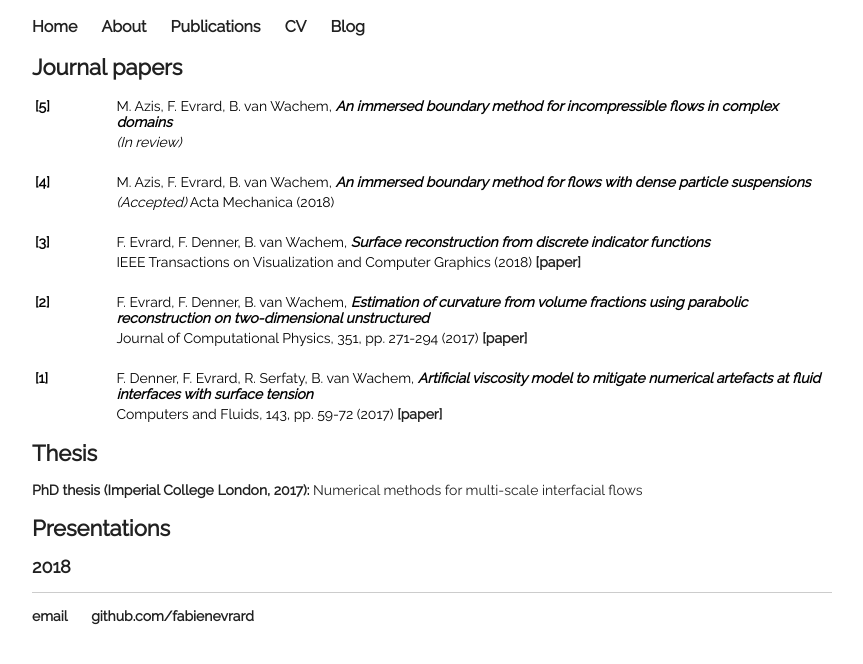
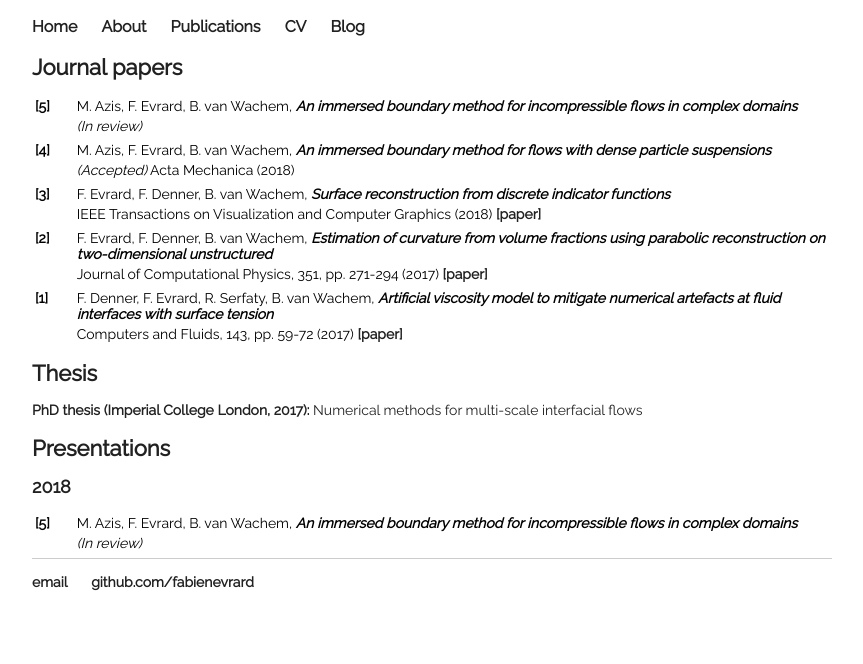
Before and after one commit to fabienevrard/fabienevrard.github.io, a Jekyll site: the page built from publications/index.html, in a window 1280 px wide. Shown: the top 664 px of the page, without its empty margins (208-1071 px from the left). Built offline with Jekyll 4.4.1, drawn with Linux system fonts in a browser that asks for light colours.

Commit message:
Update index.html

```diff
--- a/publications/index.html
+++ b/publications/index.html
@@ -6,8 +6,8 @@ title: Publications and talks
 	<h1>Journal papers</h1>
 
 	 <table style="width:100%; vertical-align: top; text-align: left;">
-		 <col width=10%>
-		 <col width=90%>
+		 <col width=5%>
+		 <col width=95%>
 		 <tr>
 			 <td><b>[5]</b></td>
 			 <td>M. Azis, F. Evrard, B. van Wachem, <i><b>An immersed boundary method for incompressible flows in complex domains</b></i></td>
@@ -16,7 +16,7 @@ title: Publications and talks
 			 <td></td>
 			 <td><i>(In review)</i></td>
 		 </tr>
-		 <tr><td><br></td><td><br></td></tr>
+		 <tr><td></td><td></td></tr>
 		 <tr>
 			 <td><b>[4]</b></td>
 			 <td>M. Azis, F. Evrard, B. van Wachem, <i><b>An immersed boundary method for flows with dense particle suspensions</b></i></td>
@@ -25,7 +25,7 @@ title: Publications and talks
 			 <td></td>
 			 <td><i>(Accepted)</i> Acta Mechanica (2018)</td>
 		 </tr>
-		 <tr><td><br></td><td><br></td></tr>
+		 <tr><td></td><td></td></tr>
 		 <tr>
 			 <td><b>[3]</b></td>
 			 <td>F. Evrard, F. Denner, B. van Wachem, <i><b>Surface reconstruction from discrete indicator functions</b></i></td>
@@ -34,7 +34,7 @@ title: Publications and talks
 			 <td></td>
 			 <td>IEEE Transactions on Visualization and Computer Graphics (2018) <b><a href="https://doi.org/10.1109/TVCG.2018.2809751">[paper]</a></b></td>
 		 </tr>
-		 <tr><td><br></td><td><br></td></tr>
+		 <tr><td></td><td></td></tr>
 		 <tr>
 			 <td><b>[2]</b></td>
 			 <td>F. Evrard, F. Denner, B. van Wachem, <i><b>Estimation of curvature from
@@ -44,7 +44,7 @@ volume fractions using parabolic reconstruction on two-dimensional unstructured<
 			 <td></td>
 			 <td>Journal of Computational Physics, 351, pp. 271-294 (2017) <b><a href="https://doi.org/10.1016/j.jcp.2017.09.034">[paper]</a></b></td>
 		 </tr>
-		 <tr><td><br></td><td><br></td></tr>
+		 <tr><td></td><td></td></tr>
 		 <tr>
 			 <td><b>[1]</b></td>
 			 <td>F. Denner, F. Evrard, R. Serfaty, B. van Wachem, <i><b>Artificial viscosity model to mitigate numerical artefacts at fluid interfaces with surface tension</b></i></td>
@@ -60,6 +60,19 @@ volume fractions using parabolic reconstruction on two-dimensional unstructured<
 
 	<h1>Presentations</h1>
 	<h2>2018</h2>
+	<table style="width:100%; vertical-align: top; text-align: left;">
+		 <col width=5%>
+		 <col width=95%>
+		 <tr>
+			 <td><b>[5]</b></td>
+			 <td>M. Azis, F. Evrard, B. van Wachem, <i><b>An immersed boundary method for incompressible flows in complex domains</b></i></td>
+		 </tr>
+		 <tr>
+			 <td></td>
+			 <td><i>(In review)</i></td>
+		 </tr>
+		 <tr><td></td><td></td></tr>
+	</table>
 
 
 <!-- 	<h1>Lecture notes</h1>
```
